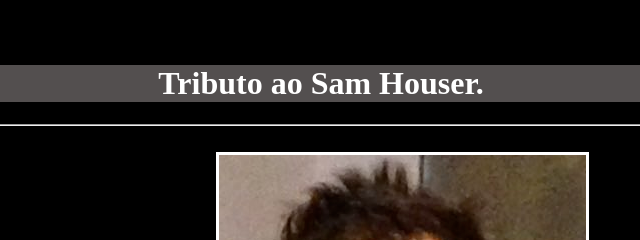
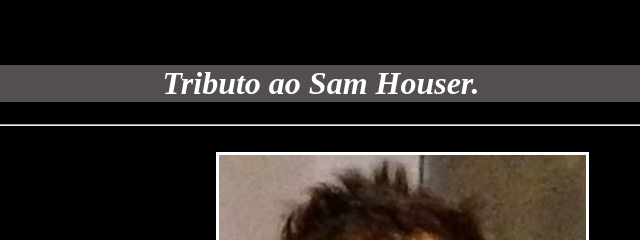
Before and after one commit to GabrielDuartePro/intro, a plain HTML site: page Trabalho1/trabalho1web.html in a window 1280 px wide. Shown: the top 240 px of the page, 319-959 px from the left. Drawn offline with Linux system fonts and the light colour scheme.

Commit message:
Update trabalho1web.css

```diff
--- a/Trabalho1/trabalho1web.css
+++ b/Trabalho1/trabalho1web.css
@@ -1,5 +1,5 @@
 #titulo{
-    font-style: itali;
+    font-style: italic;
     font-weight: bold;
     font-family: 'Times New Roman', Times, serif;
     text-align: center;
```
